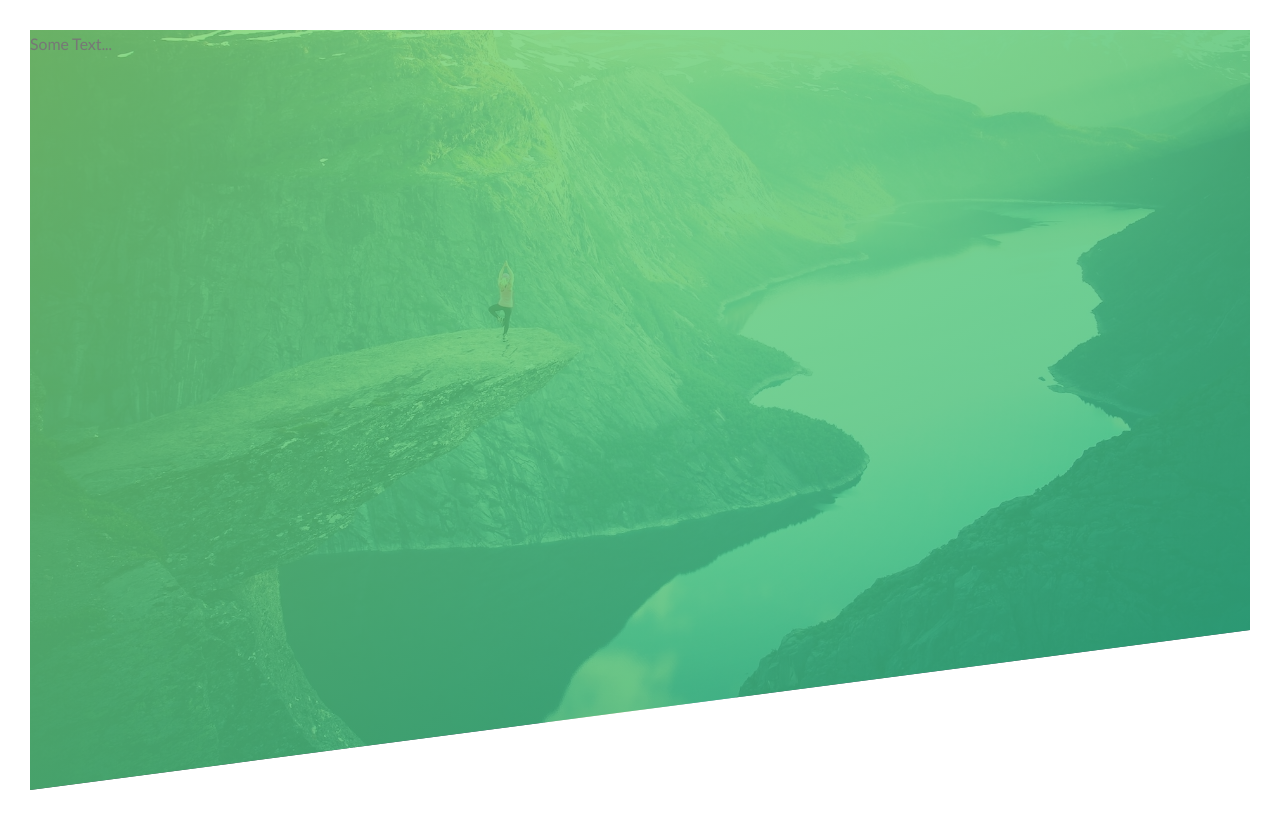
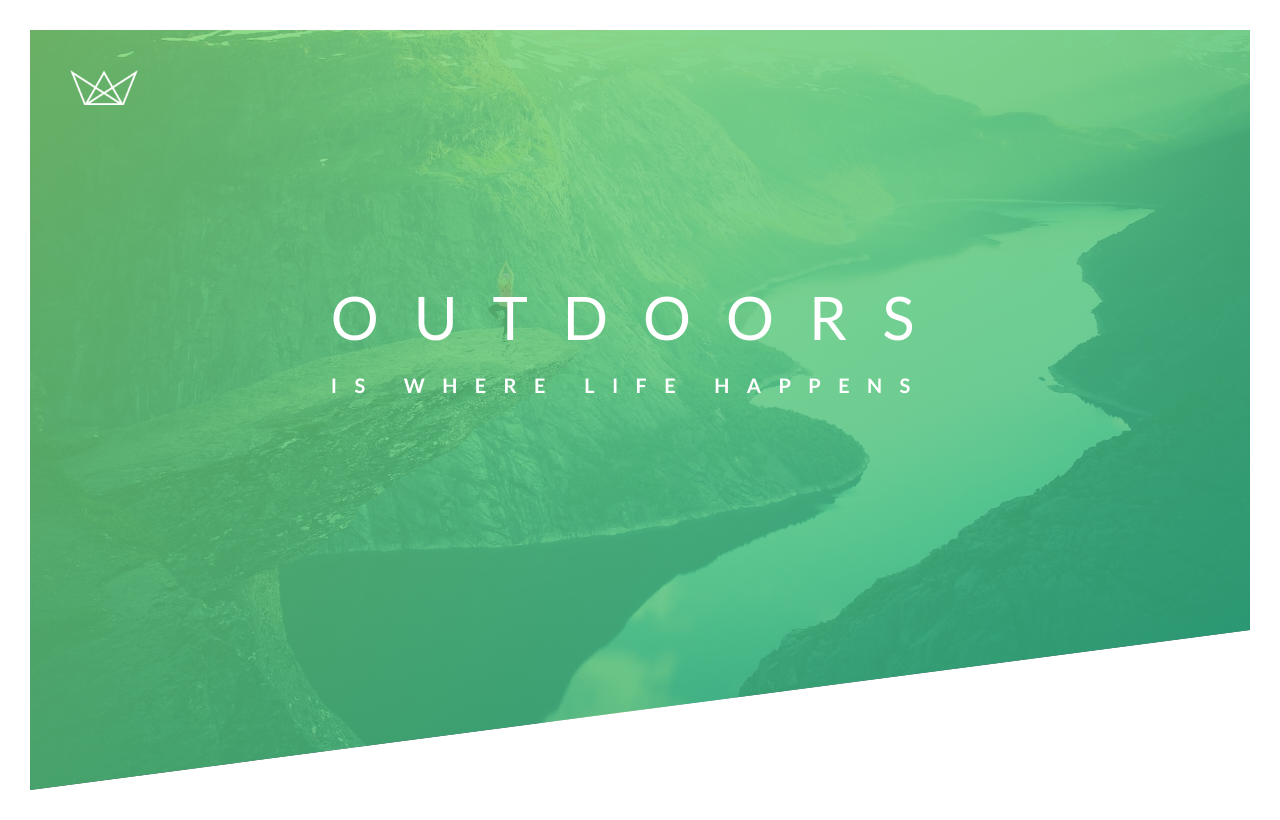
Before and after one commit to fffarzan/learn-css-natours, a plain HTML site: page index.html in a window 1280 px wide. Drawn offline with Linux system fonts and the light colour scheme.

Commit message:
Add heading to the header of the project

```diff
--- a/css/style.css
+++ b/css/style.css
@@ -31,5 +31,42 @@ body {
     ), url("../img/hero.jpg");
     background-size: cover;
     background-position: top;
+    position: relative;
     clip-path: polygon(0 0, 100% 0, 100% 75vh, 0 100%);
 }
+
+.logo-box {
+    position: absolute;
+    top: 40px;
+    left: 40px;
+}
+
+.logo {
+    height: 35px;
+}
+
+.text-box {
+    position: absolute;
+    top: 40%;
+    left: 50%;
+    transform: translate(-50%, -50%);
+}
+
+.heading-primary {
+    color: #fff;
+    text-transform: uppercase;
+}
+
+.heading-primary-main {
+    display: block;
+    font-size: 60px;
+    font-weight: 400;
+    letter-spacing: 35px;
+}
+
+.heading-primary-sub {
+    display: block;
+    font-size: 20px;
+    font-weight: 700;
+    letter-spacing: 17.4px;
+}
--- a/index.html
+++ b/index.html
@@ -14,7 +14,16 @@
     </head>
     <body>
         <header class="header">
-            Some Text...
+            <div class="logo-box">
+                <img src="img/logo-white.png" alt="Logo" class="logo" />
+            </div>
+
+            <div class="text-box">
+                <h1 class="heading-primary">
+                    <span class="heading-primary-main">Outdoors</span>
+                    <span class="heading-primary-sub">is where life happens</span>
+                </h1>
+            </div>
         </header>
     </body>
 </html>
```
